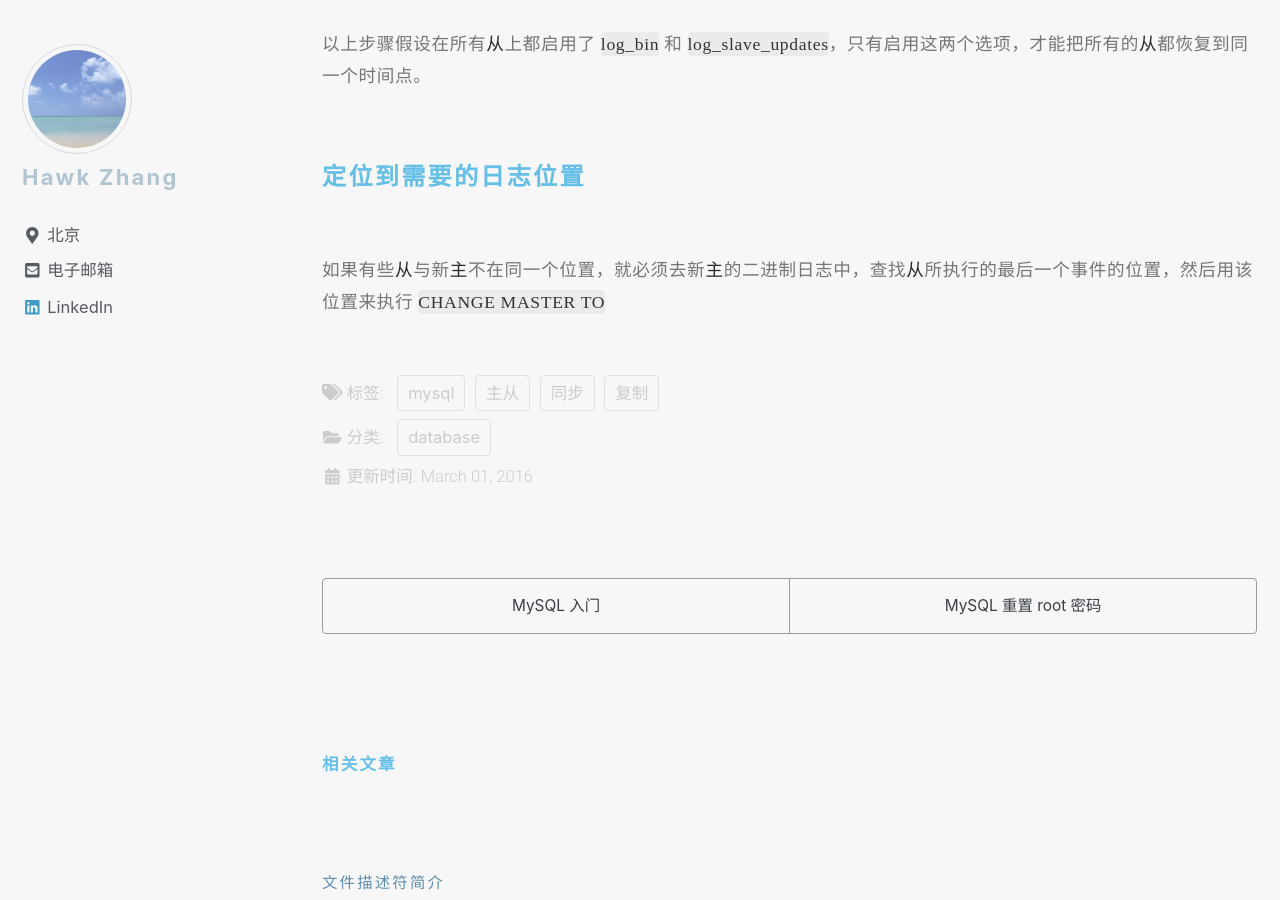
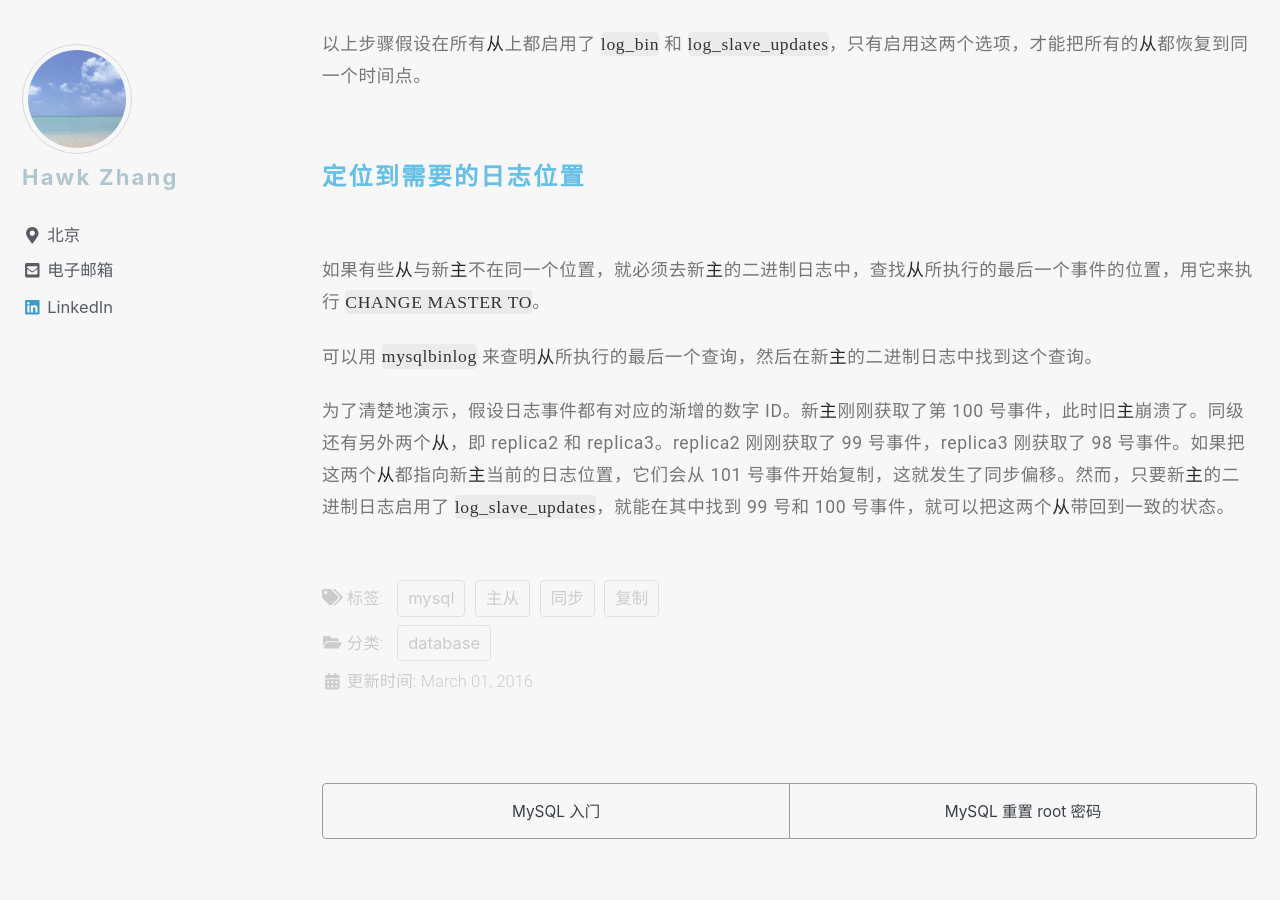
Before and after one commit to narru888/linotes_note, a Jekyll site: the page built from _posts/mysql/2016-03-01-master.slave.md, in a window 1280 px wide and 900 px high, scrolled down 51992 px. Built offline with Jekyll 4.4.1, drawn with Linux system fonts in a browser that asks for light colours; nearby versions of some CDN libraries; a script that is not in the unit is left out.

Commit message:
update on 2018-08-16 10:30:01 CST

```diff
--- a/_posts/mysql/2016-03-01-master.slave.md
+++ b/_posts/mysql/2016-03-01-master.slave.md
@@ -1633,4 +1633,8 @@ $ pt-table-checksum --replicate=test.checksum <master_host>
 
 #### 定位到需要的日志位置
 
-如果有些*从*与新*主*不在同一个位置，就必须去新*主*的二进制日志中，查找*从*所执行的最后一个事件的位置，然后用该位置来执行 `CHANGE MASTER TO`
+如果有些*从*与新*主*不在同一个位置，就必须去新*主*的二进制日志中，查找*从*所执行的最后一个事件的位置，用它来执行 `CHANGE MASTER TO`。
+
+可以用 `mysqlbinlog` 来查明*从*所执行的最后一个查询，然后在新*主*的二进制日志中找到这个查询。
+
+为了清楚地演示，假设日志事件都有对应的渐增的数字 ID。新*主*刚刚获取了第 100 号事件，此时旧*主*崩溃了。同级还有另外两个*从*，即 replica2 和 replica3。replica2 刚刚获取了 99 号事件，replica3 刚获取了 98 号事件。如果把这两个*从*都指向新*主*当前的日志位置，它们会从 101 号事件开始复制，这就发生了同步偏移。然而，只要新*主*的二进制日志启用了 `log_slave_updates`，就能在其中找到 99 号和 100 号事件，就可以把这两个*从*带回到一致的状态。
```
